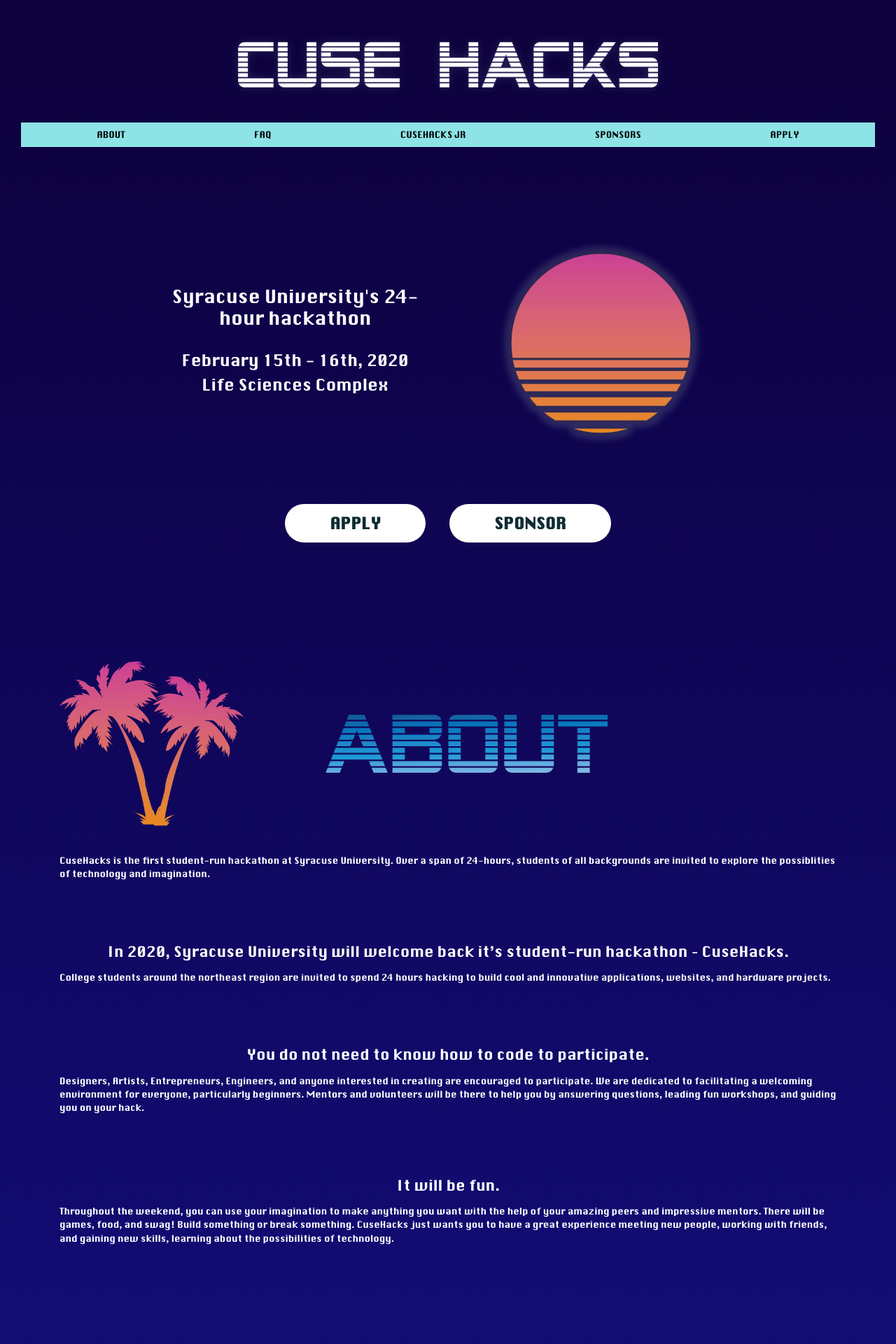
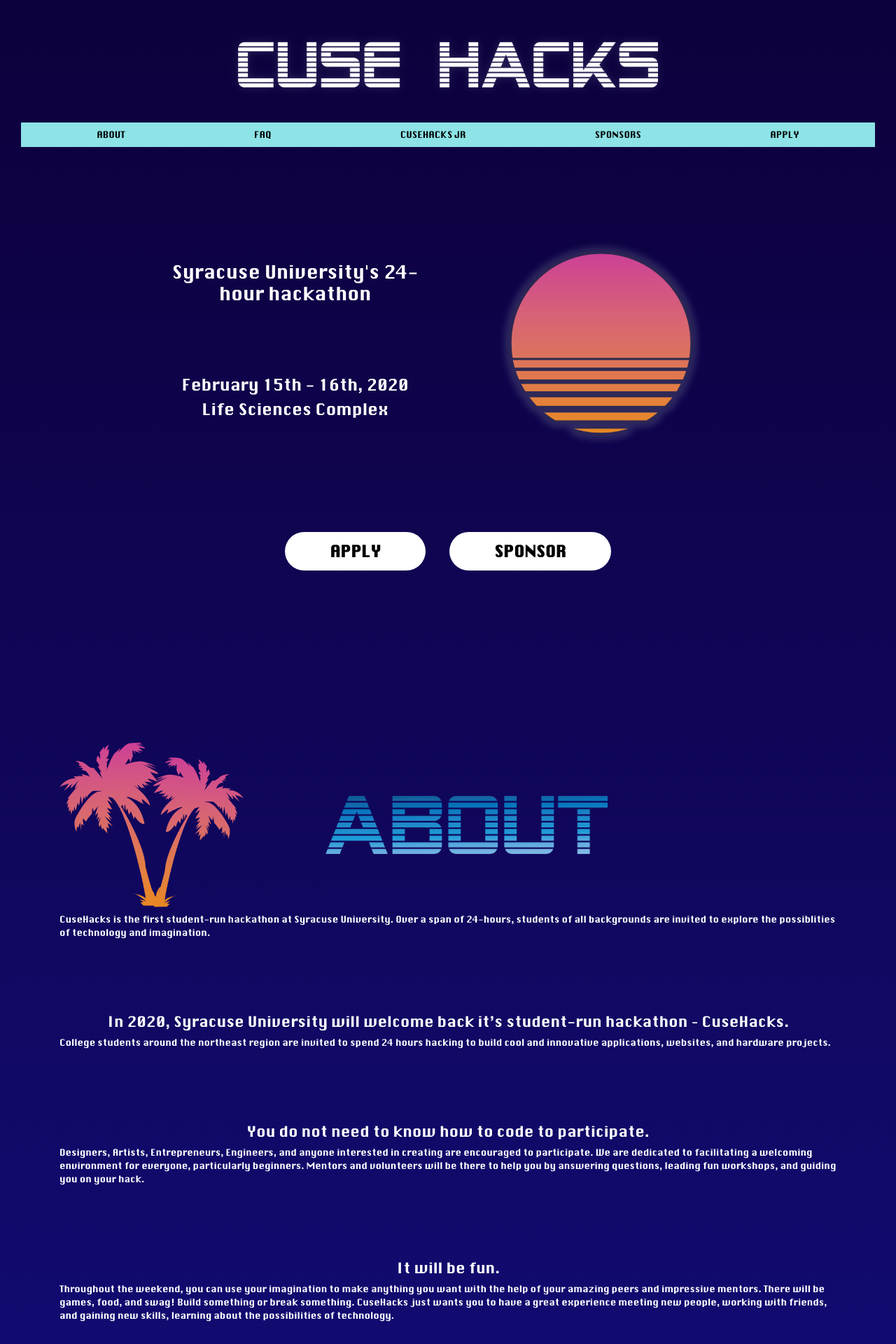
Before and after one commit to innovateorange/cusehacks, a Jekyll site: the page built from index.html, in a window 1280 px wide. Shown: the top 1920 px of the page at 70% size. Built offline with Jekyll 4.4.1, drawn with Linux system fonts in a browser that asks for light colours; nearby versions of some CDN libraries.

Commit message:
fixed for mobile

```diff
--- a/_config.yml
+++ b/_config.yml
@@ -179,10 +179,6 @@
       class:   "partner"
       image:   "/images/white_logos/ecs_logo.png"
       href:    "http://eng-cs.syr.edu/"
-    - sponsor: "MLH"
-      class:   "supporter"
-      image:   "/images/white_logos/mlh_logo.png"
-      href:    "https://mlh.io/"
     - sponsor: "EECS"
       class:   "partner"
       image:   "/images/white_logos/eecs_logo.png"
@@ -231,6 +227,10 @@
       class:   "bronze_sponsor"
       image:   "/images/white_logos/MT_bank_logo.png"
       href:    "https://www.mtb.com/home-page"
+    - sponsor: "MLH"
+      class:   "supporter"
+      image:   "/images/white_logos/mlh_logo.png"
+      href:    "https://mlh.io/"
     # - sponsor: "United Technologies"
       # class:   "bronze_sponsor"
       # image:   "/images/logos/utc_logo.png"
--- a/_includes/hero.html
+++ b/_includes/hero.html
@@ -17,8 +17,8 @@
   <div class="text-center">
     <div class="row justify-content-center align-items-center">
       <div class="col-4">
-        <h2 rel="description">{{ site.event.description }}</h2>
-        <br>
+        <h2 rel="description" style="margin-bottom: 25%;">{{ site.event.description }}</h2>
+
         <h3 rel="date">{{ site.event.date }}, {{ site.event.year }}</h3>
         <h3 rel="location">{{ site.event.location }}</h3>
       </div>
@@ -26,8 +26,7 @@
         <img rel=sun src="{{ site.image.sun }}" alt="" class="sun">
       </div>
     </div>
-    <br>
-    <br>
+
     <div class="buttons">
       {% for link in site.hero.links %}
         {% if link.href %}
--- a/_layouts/default.html
+++ b/_layouts/default.html
@@ -18,8 +18,6 @@
           </a>
           &nbsp;
         {% endfor %}
-        <br>
-        <br>
         <h5>{{ site.event.year }} {{ site.event.name }}  <img src="{{ site.image.slice }}" alt="" width=2%></h5>
       </div>
     </section>
--- a/css/original.css
+++ b/css/original.css
@@ -65,7 +65,7 @@
  */
 
 .hero {
-  padding-bottom: 100px;
+  padding-bottom: 10%;
 }
 
 .navbar-nav {
@@ -98,13 +98,13 @@
 }
 
 .hero .buttons {
-  margin: 40px 0;
+  margin: 10% 0;
 }
 
 .hero .buttons a {
   background: #fff;
   border-radius: 30px;
-  color: #0F2C34;
+  color: rgb(0, 0, 0);
   display: inline;
   font-size: 1.75vw;
   font-weight: 700;
@@ -130,7 +130,7 @@
  */
 
 .about {
-  padding: 40px 0;
+  padding-bottom: 10%;
 }
 
 .about-header {
@@ -139,22 +139,34 @@
 }
 
 .trees {
-  width: 75%
-  /*200px*/
+  width: 75%;
 }
+
+.about p {
+  padding-bottom: 8%;
+}
+
 /*
  * FAQ Section
  */
 
 .faq {
-  padding-top: 40px;
-  padding-bottom: 80px;
+  padding-bottom: 10%;
   position: relative;
 }
 
 .faq-header {
   width: 25%;
   padding: 20px 0;
+  padding-bottom: 10%;
+}
+
+.faq p {
+  padding-bottom: 8%;
+}
+
+.faq .space {
+  padding: 5% 0;
 }
 
 /*
@@ -162,8 +174,8 @@
  */
 
 .sponsor {
-  padding: 40px 0;
   position: relative;
+  padding-bottom: 5%;
 }
 
 .sponsor .sponsor_logos {
@@ -171,13 +183,19 @@
 }
 
 .sponsor-header {
-  width: 150%;
-  padding: 50px 30px;
+  width: 175%;
 }
 
 .mountains {
-  width: 100%
-  /*125px*/
+  width: 80%;
+}
+
+.sponsor .row {
+  padding-bottom: 8%;
+}
+
+.sponsor p {
+  padding-bottom: 5%;
 }
 
 .rounded {
@@ -185,33 +203,33 @@
 }
 
 .partner {
-  padding: 10px 30px;
-  width: 300px;
+  padding: 1% 3%;
+  width: 30%;
 }
 
 .long_gold_sponsor {
-  padding: 20px 20px;
-  max-width: 400px;
+  padding: 2% 2%;
+  max-width: 35%;
 }
 
 .gold_sponsor {
-  padding: 20px 20px;
-  max-width: 250px;
+  padding: 2% 2%;
+  max-width: 23%;
 }
 
 .silver_sponsor {
-  padding: 15px 15px;
-  max-width: 200px;
+  padding: 1.5% 1.5%;
+  max-width: 20%;
 }
 
 .bronze_sponsor {
-  padding: 15px 15px;
-  max-width: 150px;
+  padding: 1.5% 1.5%;
+  max-width: 15%;
 }
 
 .supporter {
-  padding: 20px 20px;
-  max-width: 200px
+  padding: 2% 2%;
+  max-width: 10%;
 }
 
 .sponsor .sponsor_logos img:hover {
@@ -229,14 +247,13 @@
  */
 
  .sign-up {
-  padding-top: 40px;
-  padding-bottom: 70px;
+  padding-bottom: 6%;
   position: relative;
 }
 
 .sign-up-header {
   width: 40%;
-  padding: 50px 0;
+  padding: 3% 0;
 }
 
 /*
@@ -245,8 +262,8 @@
 
 .footer {
   color: #fff;
-  padding-top: 15px;
-  padding-bottom: 30px;
+  padding-top: 1%;
+  padding-bottom: 2%;
 }
 
 
@@ -260,7 +277,9 @@
 
 hr {
   background-color: white;
-  height: 1px
+  height: 1px;
+  margin-top: 1%;
+  margin-bottom: 1%;
 }
 
 .social_icon {
@@ -270,3 +289,7 @@
 .fa-2x {
   font-size: 2vw;
 }
+
+.footer h5 {
+  padding-top: 3%;
+}
--- a/index.html
+++ b/index.html
@@ -15,15 +15,12 @@
       </div>
       <div class="col"></div>
     </div>
-    <br>
+
     {% for item in site.about %}
       <div class="text-center">
         <h4>{{ item.header }}</h4>
       </div>
-      <p>{{ item.content | markdownify }}</p>
-      <br>
-      <br>
-      <br>
+      {{ item.content | markdownify }}
     {% endfor %}
   </div>
 </section>
@@ -32,13 +29,11 @@
   <div class="container">
     <img rel=faq src="{{ site.image.faq }}" alt="FAQ" class="faq-header center">
     {% for item in site.faq %}
-      <br {% if item.id %} id="{{ item.id }}" {% endif %}>
-      <br>
-      <br>
+      {% if item.id %} <div id="{{ item.id }}" class="space"></div> {% endif %}
       <div class="text-center">
         <h4>{{ item.question }}</h4>
       </div>
-      <p>{{ item.answer | markdownify }}</p>
+      {{ item.answer | markdownify }}
     {% endfor %}
   </div>
 </section>
@@ -54,16 +49,13 @@
       </div>
       <div class="col"></div>
     </div>
-    <br>
-    <br>
+
     {% if site.sponsor.status == "previous" %}
       <div class="text-center">
         <p>These are our previous sponsors from CuseHacks {{ site.sponsor.year }}.</p>
       </div>
-      <br>
     {% endif %}
-    <p>{{ site.sponsor.thank_you | markdownify }}</p>
-    <br>
+    {{ site.sponsor.thank_you | markdownify }}
     <div class="sponsor_logos container rounded text-center">
       {% for item in site.sponsor.company %}
         <a target="_blank" href="{{ item.href }}">
@@ -71,9 +63,10 @@
         </a>
       {% endfor %}
     </div>
-    <br>
-    <p>Interested in sponsoring us? Check out our sponsorship package
-       <a target="_blank" href="{{ site.hero.links[1].href }}">here</a> and send us an email at innovateorange@syr.edu.</p>
+    <p>
+      Interested in sponsoring us? Check out our sponsorship package
+      <a target="_blank" href="{{ site.hero.links[1].href }}">here</a> and send us an email at innovateorange@syr.edu.
+    </p>
   </div>
 </section>
 
```
